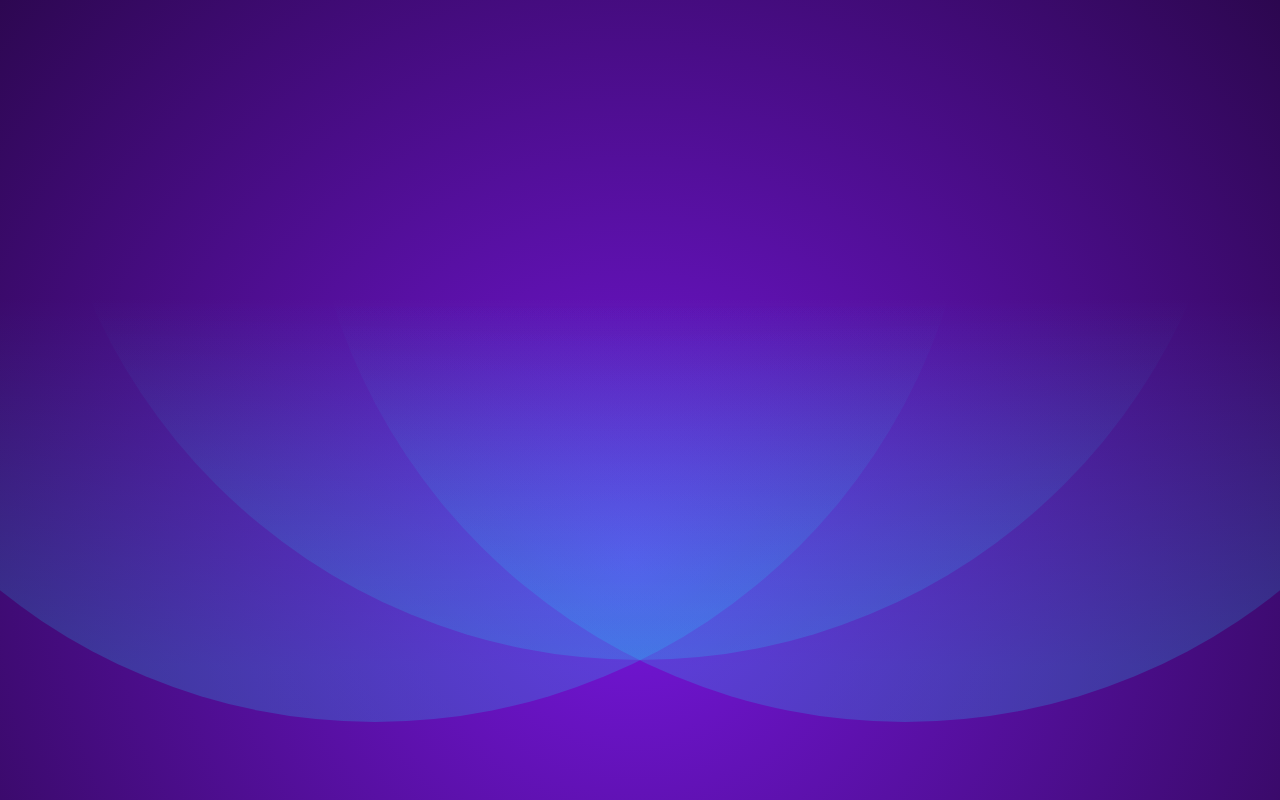
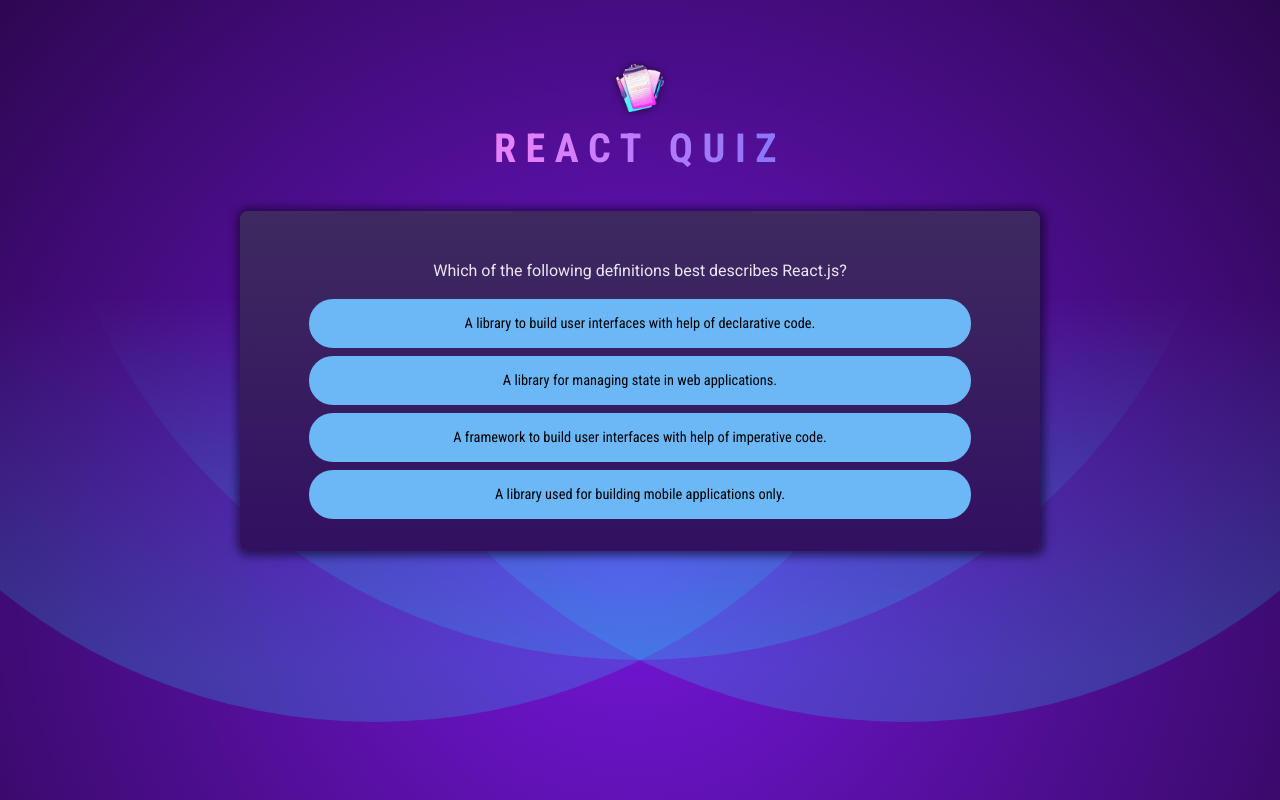
Before and after one commit to MSDoshev/quiz, a React (Vite) app: page / in a window 1280 px wide. Built offline with nearby package versions, Linux system fonts and the light colour scheme.

Commit message:
Add quiz component
- created the quiz component
- added basic logic for question iteration

```diff
--- a/src/App.jsx
+++ b/src/App.jsx
@@ -1,3 +1,15 @@
-function App() {}
+import Header from "./components/Header/Header";
+import Quiz from "./components/Quiz/Quiz";
+
+function App() {
+  return (
+    <>
+      <Header />
+      <main>
+        <Quiz />
+      </main>
+    </>
+  );
+}
 
 export default App;
--- /dev/null
+++ b/src/components/Header/Header.jsx
@@ -0,0 +1,12 @@
+import logo from '../../assets/quiz-logo.png'
+
+export default function Header(){
+
+    return(
+        <header>
+            <img src={logo} alt="Quiz logo" />
+            <h1>React Quiz</h1>
+        </header>
+    )
+
+};
--- /dev/null
+++ b/src/components/Quiz/Quiz.jsx
@@ -0,0 +1,32 @@
+import { useState } from "react";
+
+import QUESTIONS from "../../questions.js";
+
+export default function Quiz() {
+  const [userAnswers, setUserAnswers] = useState([]);
+
+  const activeQuestionIndex = userAnswers.length;
+
+  function handleSelectAnswer(selectedAnswer) {
+    setUserAnswers((prevAnswers) => {
+      return [...prevAnswers, selectedAnswer];
+    });
+  }
+
+  return (
+    <div id="quiz">
+      <div id="question">
+        <p>{QUESTIONS[activeQuestionIndex].text}</p>
+        <ul id="answers">
+          {QUESTIONS[activeQuestionIndex].answers.map((answer) => (
+            <li key={answer} className="answer">
+              <button onClick={() => handleSelectAnswer(answer)}>
+                {answer}
+              </button>
+            </li>
+          ))}
+        </ul>
+      </div>
+    </div>
+  );
+}
--- /dev/null
+++ b/src/questions.js
@@ -0,0 +1,72 @@
+export default [
+  {
+    id: 'q1',
+    text: 'Which of the following definitions best describes React.js?',
+    answers: [
+      'A library to build user interfaces with help of declarative code.',
+      'A library for managing state in web applications.',
+      'A framework to build user interfaces with help of imperative code.',
+      'A library used for building mobile applications only.',
+    ],
+  },
+  {
+    id: 'q2',
+    text: 'What purpose do React hooks serve?',
+    answers: [
+      'Enabling the use of state and other React features in functional components.',
+      'Creating responsive layouts in React applications.',
+      'Handling errors within the application.',
+      'Part of the Redux library for managing global state.',
+    ],
+  },
+  {
+    id: 'q3',
+    text: 'Can you identify what JSX is?',
+    answers: [
+      'A JavaScript extension that adds HTML-like syntax to JavaScript.',
+      'A JavaScript library for building dynamic user interfaces.',
+      'A specific HTML version that was explicitly created for React.',
+      'A tool for making HTTP requests in a React application.',
+    ],
+  },
+  {
+    id: 'q4',
+    text: 'What is the most common way to create a component in React?',
+    answers: [
+      'By defining a JavaScript function that returns a renderable value.',
+      'By defining a custom HTML tag in JavaScript.',
+      'By creating a file with a .jsx extension.',
+      'By using the "new" keyword followed by the component name.',
+    ],
+  },
+  {
+    id: 'q5',
+    text: 'What does the term "React state" imply?',
+    answers: [
+      'An object in a component that holds values and may cause the component to render on change.',
+      'The lifecycle phase a React component is in.',
+      'The overall status of a React application, including all props and components.',
+      'A library for managing global state in React applications.',
+    ],
+  },
+  {
+    id: 'q6',
+    text: 'How do you typically render list content in React apps?',
+    answers: [
+      'By using the map() method to iterate over an array of data and returning JSX.',
+      'By using the for() loop to iterate over an array of data and returning JSX.',
+      'By using the forEach() method to iterate over an array of data and returning JSX.',
+      'By using the loop() method to iterate over an array of data and returning JSX.',
+    ],
+  },
+  {
+    id: 'q7',
+    text: 'Which approach can NOT be used to render content conditionally?',
+    answers: [
+      'Using the #if template syntax.',
+      'Using a ternary operator.',
+      'Using the && operator.',
+      'Using an if-else statement.',
+    ],
+  },
+];
```
Also changed, not shown: 1 other file (tests, documents, lock files or other folders).
